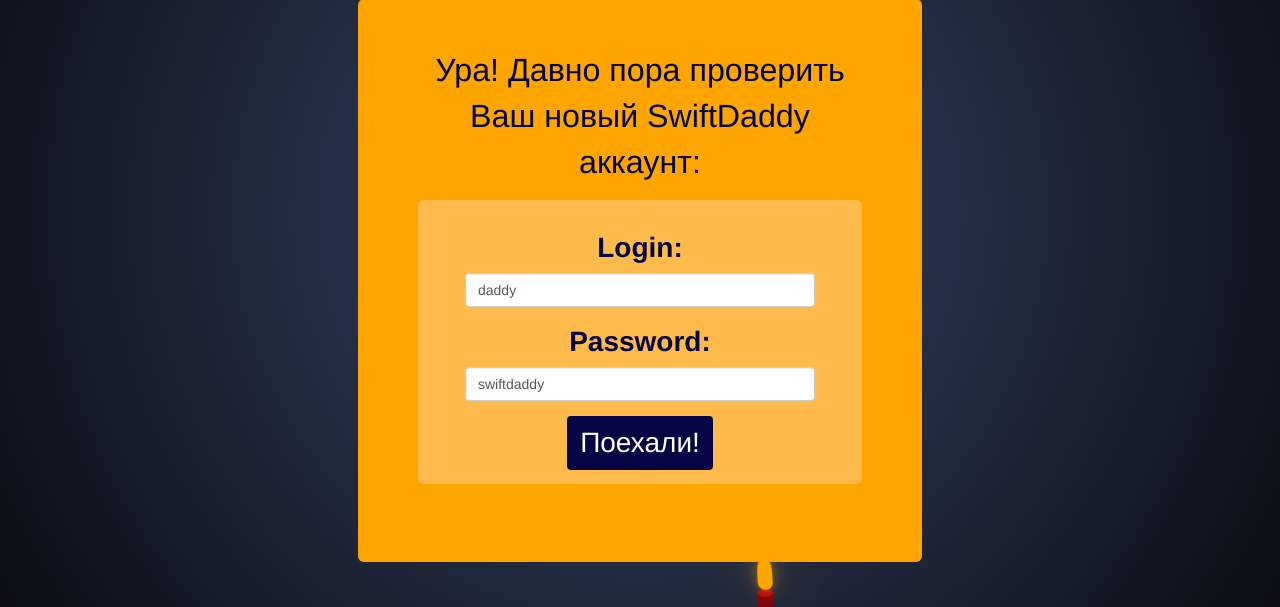
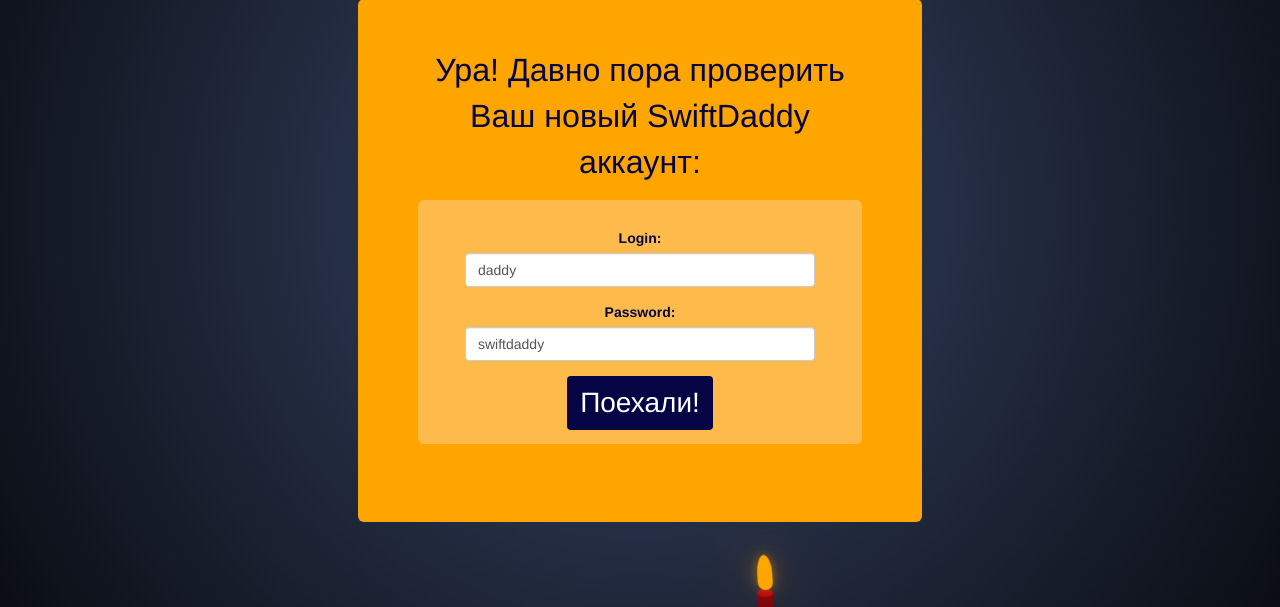
Before and after one commit to walterdd/swift_daddy, a Django app: page /welcome in a window 1280 px wide. Shown: the part 431-1038 px from the top of the page. Run offline with Django 3.2, Linux system fonts and the light colour scheme; some libraries are stand-ins or nearby versions; some web fonts are replaced.

Commit message:
baloons update

```diff
--- a/swiftdaddy/domainlookup/templates/balloons2.html
+++ b/swiftdaddy/domainlookup/templates/balloons2.html
@@ -612,11 +612,11 @@
           {% csrf_token %}
           <p>{{ error_msg }}</p>
           <div class="form-group">
-            <div style="color: #050742; font-size: 200%;" ><label for="username">Login:</label></div>
+            <div style="color: #050742; font-size: 100%;" ><label for="username">Login:</label></div>
             {{ form.username }}
           </div>
           <div class="form-group">
-            <div style="color: #050742; font-size: 200%;" ><label for="password">Password:</label></div>
+            <div style="color: #050742; font-size: 100%;" ><label for="password">Password:</label></div>
             {{ form.password }}
           </div>
           <button type="submit" class="btn btn-dark" style="background-color: #050444; font-size: 200%;">Поехали!</button>
```
